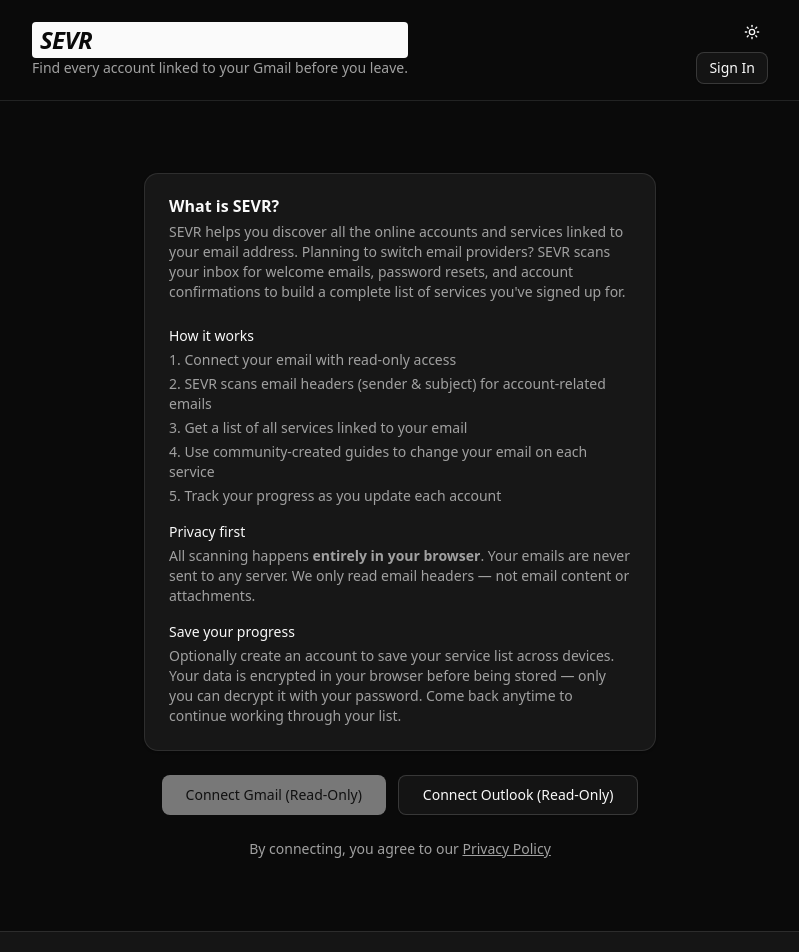
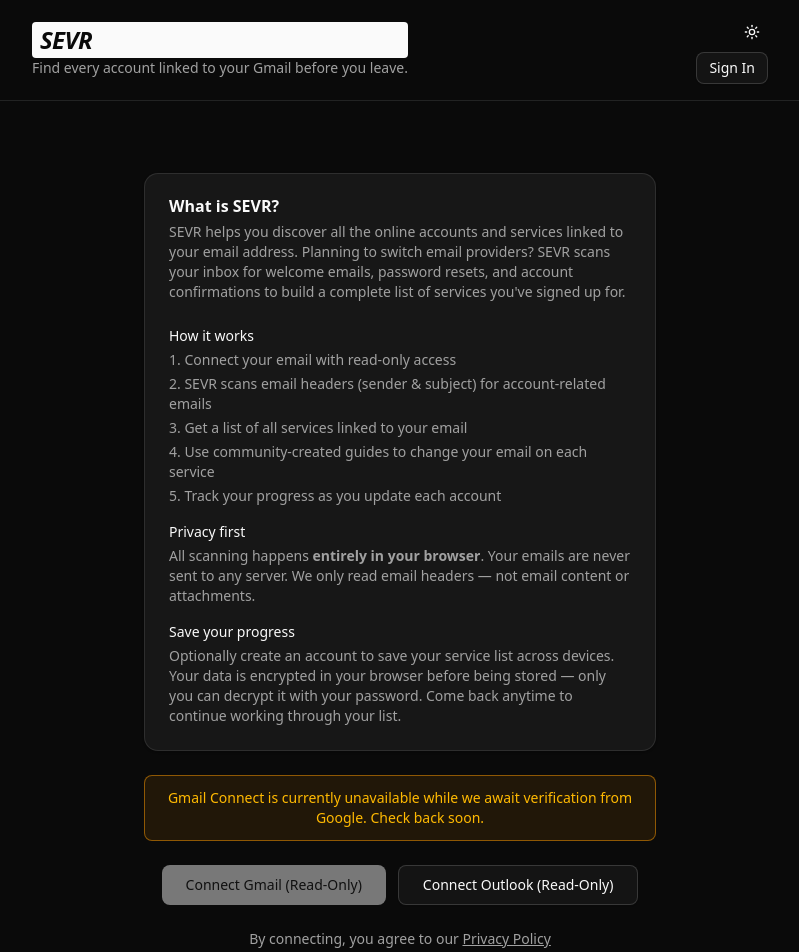
Before and after one commit to sevr-me/sevr, a React (Vite) app: page / in a window 1280 px wide. Shown: the top 952 px of the page, without its empty margins (240-1039 px from the left). Built offline with nearby package versions, Linux system fonts and the light colour scheme; no server answers.

Commit message:
Added message for Google verification delay

```diff
--- a/src/components/scanner/ConnectGmail.jsx
+++ b/src/components/scanner/ConnectGmail.jsx
@@ -42,7 +42,13 @@
         </CardContent>
       </Card>
 
-      <Button size="lg" onClick={onConnect} disabled={!tokenClient}>
+      <div className="rounded-md border border-amber-500/50 bg-amber-500/10 px-4 py-3 max-w-lg text-center">
+        <p className="text-sm font-medium text-amber-400">
+          Gmail Connect is currently unavailable while we await verification from Google. Check back soon.
+        </p>
+      </div>
+
+      <Button size="lg" onClick={onConnect} disabled>
         Connect Gmail (Read-Only)
       </Button>
 
--- a/src/components/scanner/ConnectProvider.jsx
+++ b/src/components/scanner/ConnectProvider.jsx
@@ -42,8 +42,14 @@
         </CardContent>
       </Card>
 
+      <div className="rounded-md border border-amber-500/50 bg-amber-500/10 px-4 py-3 max-w-lg text-center">
+        <p className="text-sm font-medium text-amber-400">
+          Gmail Connect is currently unavailable while we await verification from Google. Check back soon.
+        </p>
+      </div>
+
       <div className="flex flex-col sm:flex-row gap-3">
-        <Button size="lg" onClick={onConnectGmail} disabled={!tokenClient}>
+        <Button size="lg" onClick={onConnectGmail} disabled>
           Connect Gmail (Read-Only)
         </Button>
         <Button size="lg" variant="outline" onClick={onConnectOutlook} disabled={!msalReady}>
```
